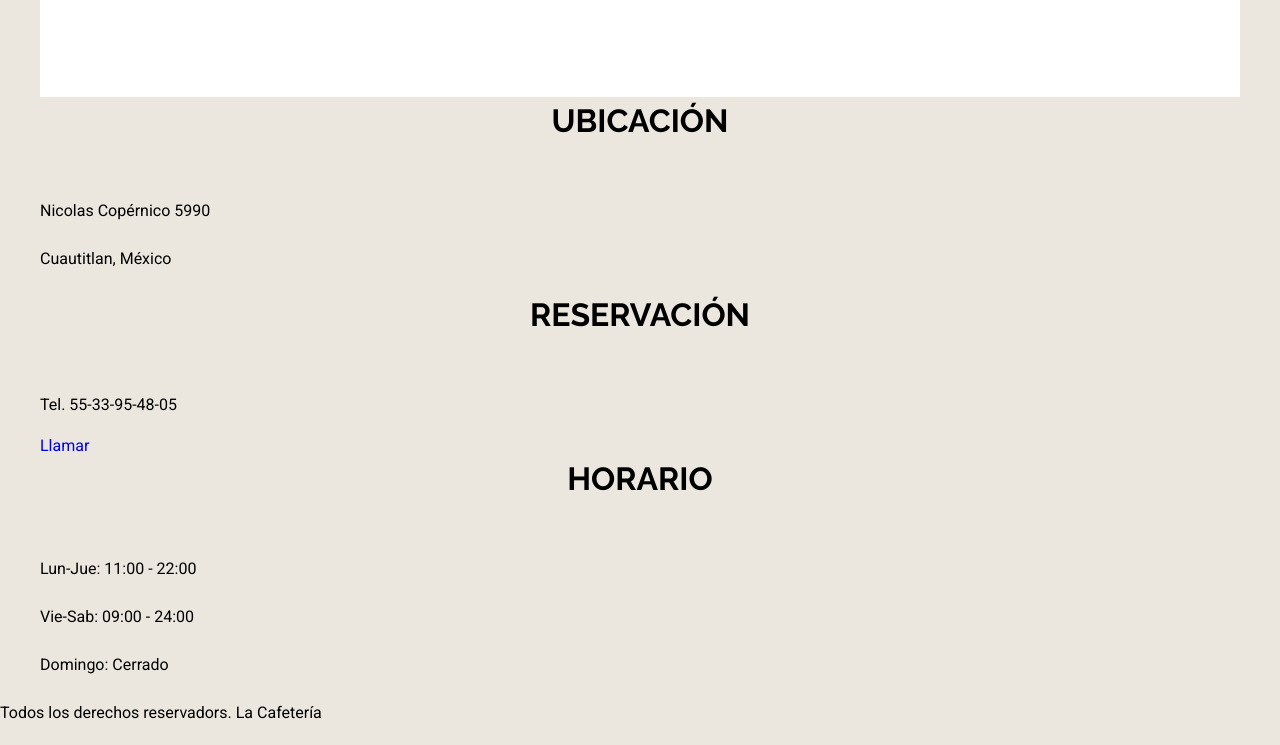
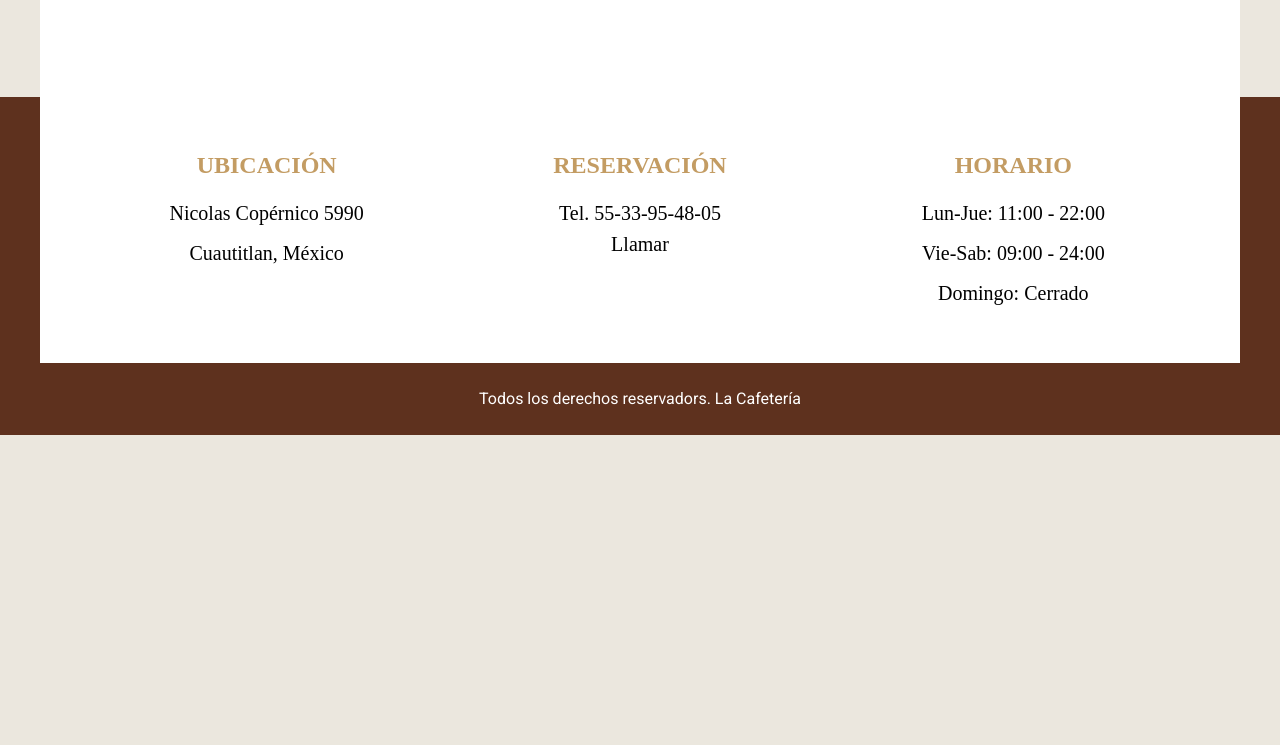
Before and after one commit to Kuro-98/Cafeteria_WebSite, a website: page index.html in a window 1280 px wide. Shown: the part 5014-5759 px from the top of the page. After the commit the page ends 5449 px from the top, so only its background shows below. Drawn offline with nearby package versions, Linux system fonts and the light colour scheme; files that its build step writes are made by us from their sources; files whose address does not match are found by name; a web font is replaced by a local one.

Commit message:
Actualiza estilos de pie de página

```diff
--- a/index.html
+++ b/index.html
@@ -204,7 +204,7 @@
 	</section>
 
 	<footer class="footer">
-		<div class="contenedor footer-contenido">
+		<div class="contenedor contenido-footer bg-white">
 			<div class="footer-box ubicacion">
 				<h3>Ubicación</h3>
 				<p>Nicolas Copérnico 5990</p>
--- a/src/scss/app.scss
+++ b/src/scss/app.scss
@@ -1,3 +1,4 @@
 @use 'base';
 @use 'header';
 @use 'inicio';
+@use 'footer';
--- a/src/scss/base/_globales.scss
+++ b/src/scss/base/_globales.scss
@@ -31,6 +31,7 @@ p {
 
 a {
 	text-decoration: none;
+	color: v.$negro;
 }
 
 img {
--- /dev/null
+++ b/src/scss/footer/_footer.scss
@@ -0,0 +1,38 @@
+@use 'base/variables' as v;
+@use 'base/mixins' as m;
+
+.footer {
+	background-color: v.$primario;
+	.contenido-footer {
+		padding: 5rem;
+		@include m.tablet {
+			@include m.grid(3, 2rem);
+		}
+	}
+	.copyright {
+		text-align: center;
+		margin: 0;
+		padding: 2rem;
+		color: v.$blanco;
+	}
+}
+
+.footer-box {
+	font-family: v.$fuenteCursiva;
+	text-align: center;
+	margin-bottom: v.$separacion;
+	@include m.tablet {
+		margin-bottom: 0;
+	}
+	h3 {
+		font-family: v.$fuenteCursiva;
+		margin: 0 0 1rem 0;
+		font-size: 2.4rem;
+		color: v.$secundario;
+	}
+	p,
+	a {
+		font-size: 2rem;
+		margin: 0;
+	}
+}
--- /dev/null
+++ b/src/scss/footer/_index.scss
@@ -0,0 +1 @@
+@forward 'footer';
```
Lines whose indentation alone changed are shown as unchanged.
